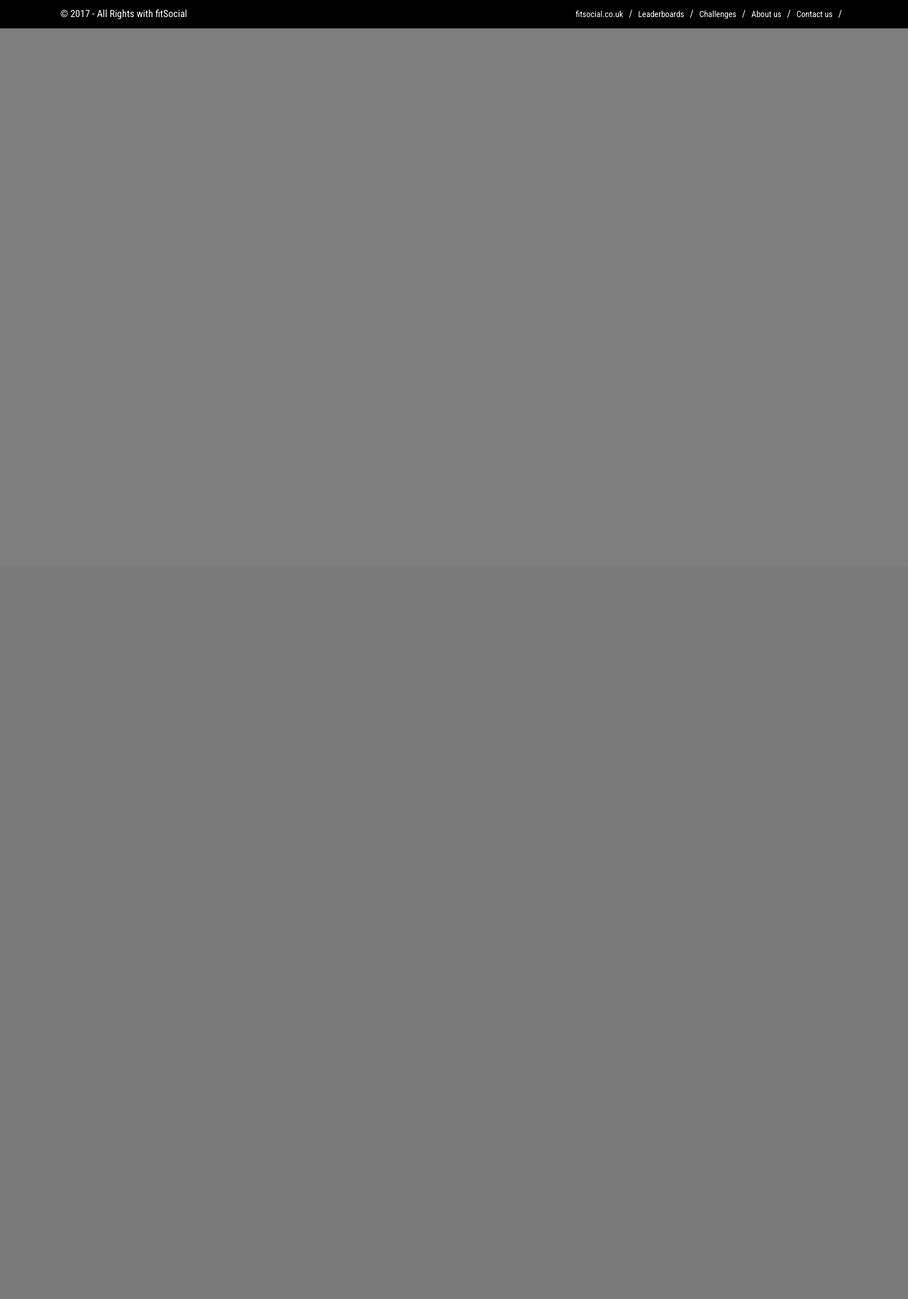
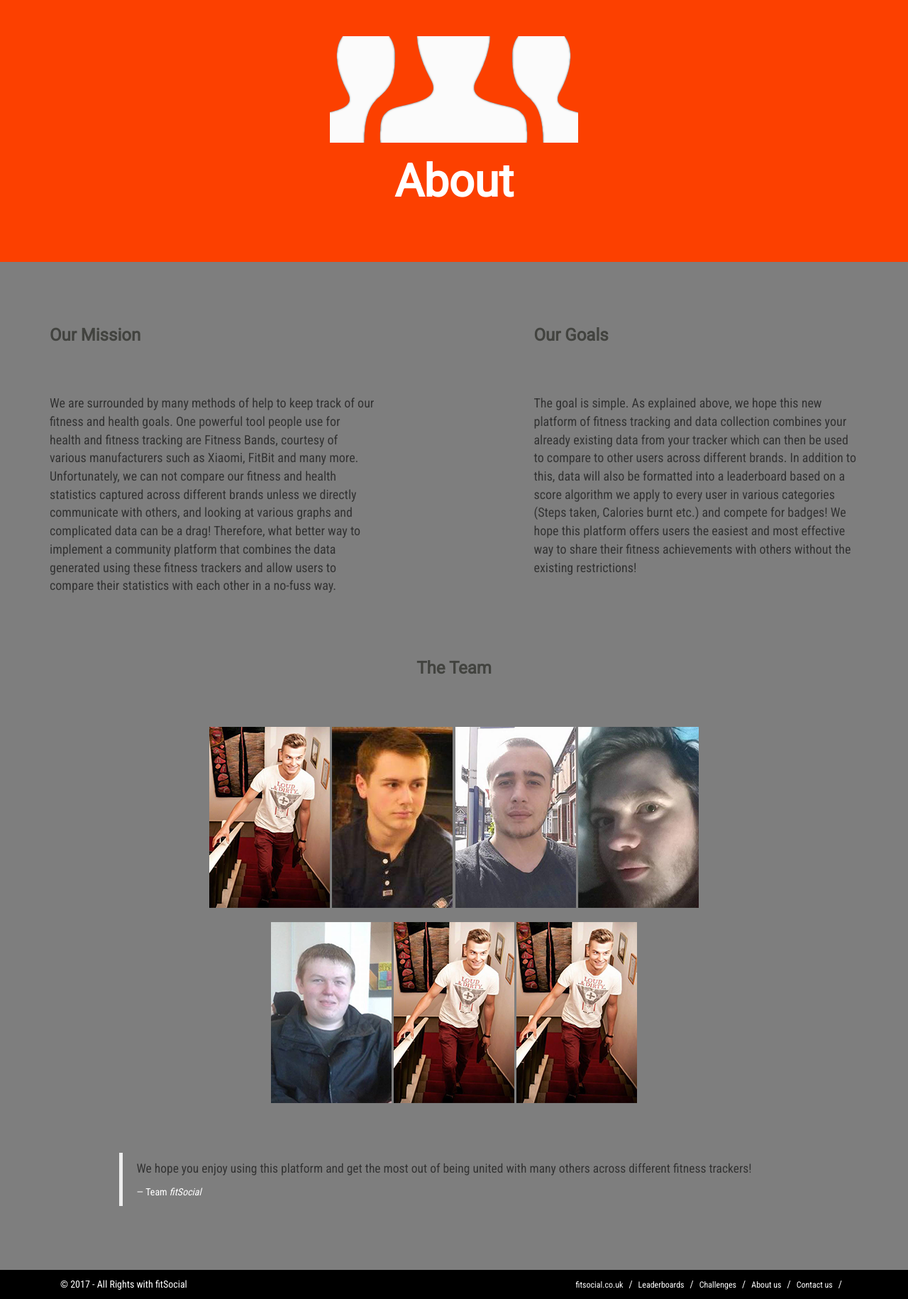
Before and after one commit to axell1756/fitSocial, a Flask app: page /about in a window 1280 px wide. Shown: the part 71-1901 px from the top of the page at 71% size. Before the commit the page ends 111 px from the top, so only its background shows below. Run offline with Flask 2, Linux system fonts and the light colour scheme; some libraries are stand-ins or nearby versions.

Commit message:
Added About page

```diff
--- a/app/static/css/custom.css
+++ b/app/static/css/custom.css
@@ -130,3 +130,7 @@ input[type="checkbox"] {
  .bottom_ul li { float:left; line-height:40px;}
  .bottom_ul li:after { content:"/"; color:#FFF; margin-right:8px; margin-left:8px;}
  .bottom_ul li a { color:#FFF;  font-size:12px;}
+
+blockquote footer, cite {
+  color: #FFF;
+}
--- a/app/templates/about.html
+++ b/app/templates/about.html
@@ -1,5 +1,68 @@
-{% extends "base.html" %}
-{% block title %}About{% endblock %}
-{% block body %}
-
-{% endblock %}
+{% extends "base.html" %} {% block title %}About{% endblock %} {% block body %}
+<div class="jumbotron">
+  <div class="container">
+    <span class="glyphicon-large"><img src="../static/img/about.png" /></span>
+    <h1>About</h1>
+    <p></p>
+  </div>
+</div>
+<section class="selector"></section>
+<div class="container">
+  <div class="row">
+    <div class="col-md-5">
+      <h3>Our Mission</h3>
+      <section class="selector">
+        <p>We are surrounded by many methods of help to keep track of our fitness and health goals. One powerful tool people
+          use for health and fitness tracking are Fitness Bands, courtesy of various manufacturers such as Xiaomi, FitBit
+          and many more. Unfortunately, we can not compare our fitness and health statistics captured across different brands
+          unless we directly communicate with others, and looking at various graphs and complicated data can be a drag! Therefore,
+          what better way to implement a community platform that combines the data generated using these fitness trackers
+          and allow users to compare their statistics with each other in a no-fuss way.
+        </p>
+      </section>
+    </div>
+    <div class="col-md-2"></div>
+    <div class="col-md-5">
+      <h3>Our Goals</h3>
+      <section class="selector">
+        <p>The goal is simple. As explained above, we hope this new platform of fitness tracking and data collection combines
+          your already existing data from your tracker which can then be used to compare to other users across different
+          brands. In addition to this, data will also be formatted into a leaderboard based on a score algorithm we apply
+          to every user in various categories (Steps taken, Calories burnt etc.) and compete for badges! We hope this platform
+          offers users the easiest and most effective way to share their fitness achievements with others without the existing
+          restrictions!
+        </p>
+      </section>
+    </div>
+  </div>
+  <div class="row">
+    <div class="col-md-12">
+      <center>
+        <h3>The Team</h3>
+      </center>
+      <section class="selector">
+        <img src="../static/img/marks.png" />
+        <img src="../static/img/euan.png" />
+        <img src="../static/img/kristiqn.png" />
+        <img src="../static/img/mason.png" /><br><br>
+        <img src="../static/img/leon.png" />
+        <img src="../static/img/marks.png" />
+        <img src="../static/img/marks.png" />
+      </section>
+    </div>
+  </div>
+  <div class="row">
+    <div class="col-md-1"></div>
+    <div class="col-md-10">
+      <blockquote>
+        <p>We hope you enjoy using this platform and get the most out of being united with many others across different fitness
+        trackers!</p>
+        <footer>Team <cite title="brand">fitSocial</cite></footer>
+      </blockquote>
+    </div>
+    <div class="col-md-1"></div>
+  </div>
+</div>
+  <section class="selector">
+  </section>
+  {% endblock %}
```
Also changed, not shown: app/static/img/about.png (added), app/static/img/euan.png (added), app/static/img/header.jpg (deleted), app/static/img/kristiqn.png (added), app/static/img/leon.png (added), app/static/img/marks.png (added), app/static/img/mason.png (added), 6 other files.
